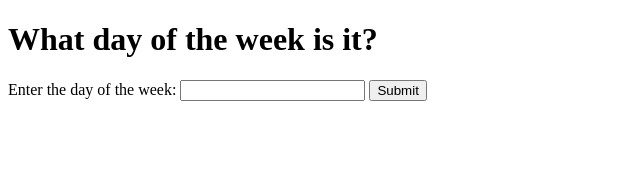
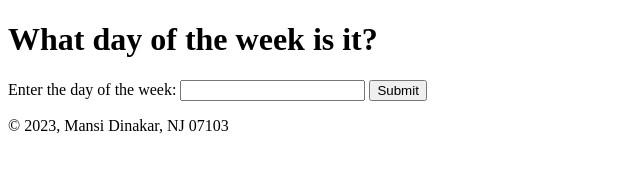
Before and after one commit to mansidinakar/A12, a plain HTML site: page index.html in a window 1280 px wide. Shown: the whole page, without its empty margins (0-640 px from the left). Drawn offline with Linux system fonts and the light colour scheme.

Commit message:
Update index.html

```diff
--- a/index.html
+++ b/index.html
@@ -39,5 +39,8 @@
 		}
 	</script>
 	<div id="message"></div>
+	<footer>
+		<p>&copy; 2023, Mansi Dinakar, NJ 07103</p>
+	</footer>
 </body>
 </html>
```
